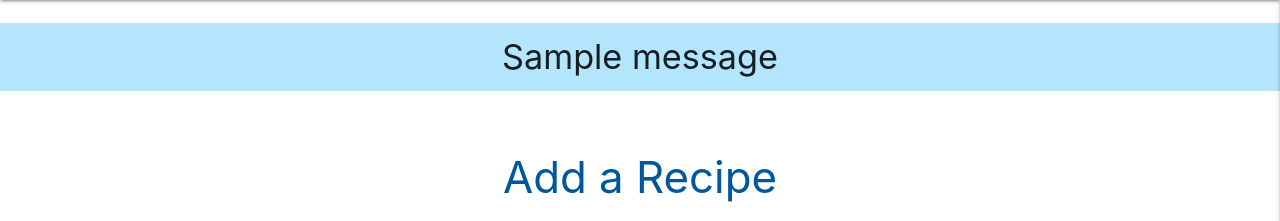
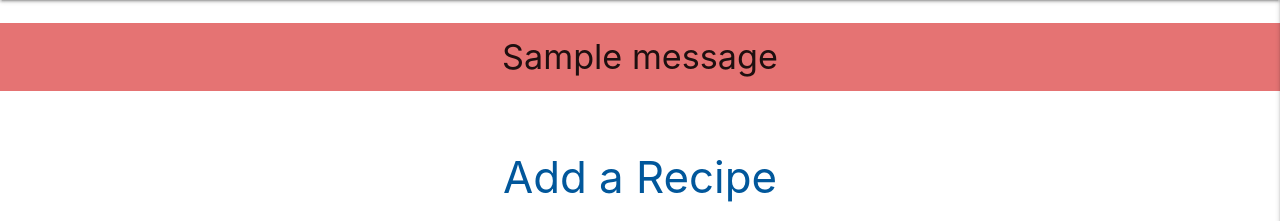
Before and after one commit to Code-Institute-Submissions/Shazaiib47-sarif-ms3-cookbook_SeptResub, a Flask app: page /add_recipe in a window 1280 px wide. Shown: the part 64-285 px from the top of the page. Run offline with Flask 2, Linux system fonts and the light colour scheme; one stand-in notice (Sample message) is shown; a database or web service that is not in the repository returns one stand-in record (values such as "Sample title"); some libraries are stand-ins or nearby versions.

Commit message:
Changed the colour of the flash messages to better suit the theme of the website

```diff
--- a/templates/base.html
+++ b/templates/base.html
@@ -70,7 +70,7 @@
     {% if messages %}
     {% for message in messages %}
     <div class="row flashes">
-      <h4 class="light-blue lighten-4 center-align">{{ message }}</h4>
+      <h4 class="red lighten-2 center-align">{{ message }}</h4>
     </div>
     {% endfor %}
     {% endif %}
```
